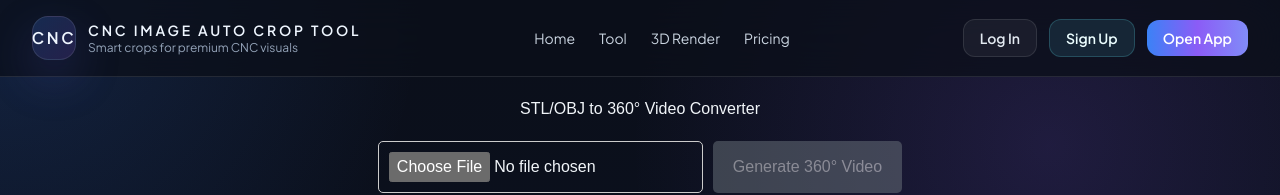
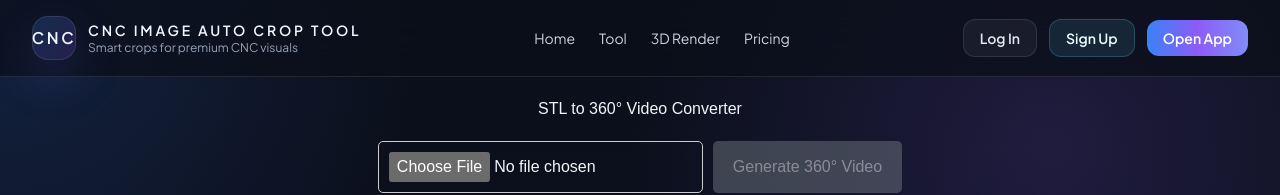
Before and after one commit to rohitrpatil45/imgtoparts, a Next.js app: page /tool/3d-render in a window 1280 px wide. Shown: the top 195 px of the page. Built offline with nearby package versions, Linux system fonts and the light colour scheme.

Commit message:
without changing the UI

```diff
--- a/app/tool/3d-render/page.tsx
+++ b/app/tool/3d-render/page.tsx
@@ -372,7 +372,7 @@ geometry.computeBoundingSphere();
       fontFamily: 'Arial, sans-serif'
     }}>
       <h1 style={{ textAlign: 'center', marginBottom: '20px' }}>
-        STL/OBJ to 360° Video Converter
+        STL to 360° Video Converter
       </h1>
 
       {/* Controls */}
@@ -385,7 +385,7 @@ geometry.computeBoundingSphere();
       }}>
         <input
           type="file"
-          accept=".stl,.obj,.STL,.OBJ"
+          accept=".stl,.STL"
           onChange={(e) => {
             const file = e.target.files?.[0];
             if (file) handleFile(file);
@@ -509,7 +509,7 @@ geometry.computeBoundingSphere();
         <div style={{
           marginTop: '20px',
           padding: '15px',
-          backgroundColor: '#f8f9fa',
+          backgroundColor: '#1476d8',
           borderRadius: '5px',
           fontSize: '14px'
         }}>
```
